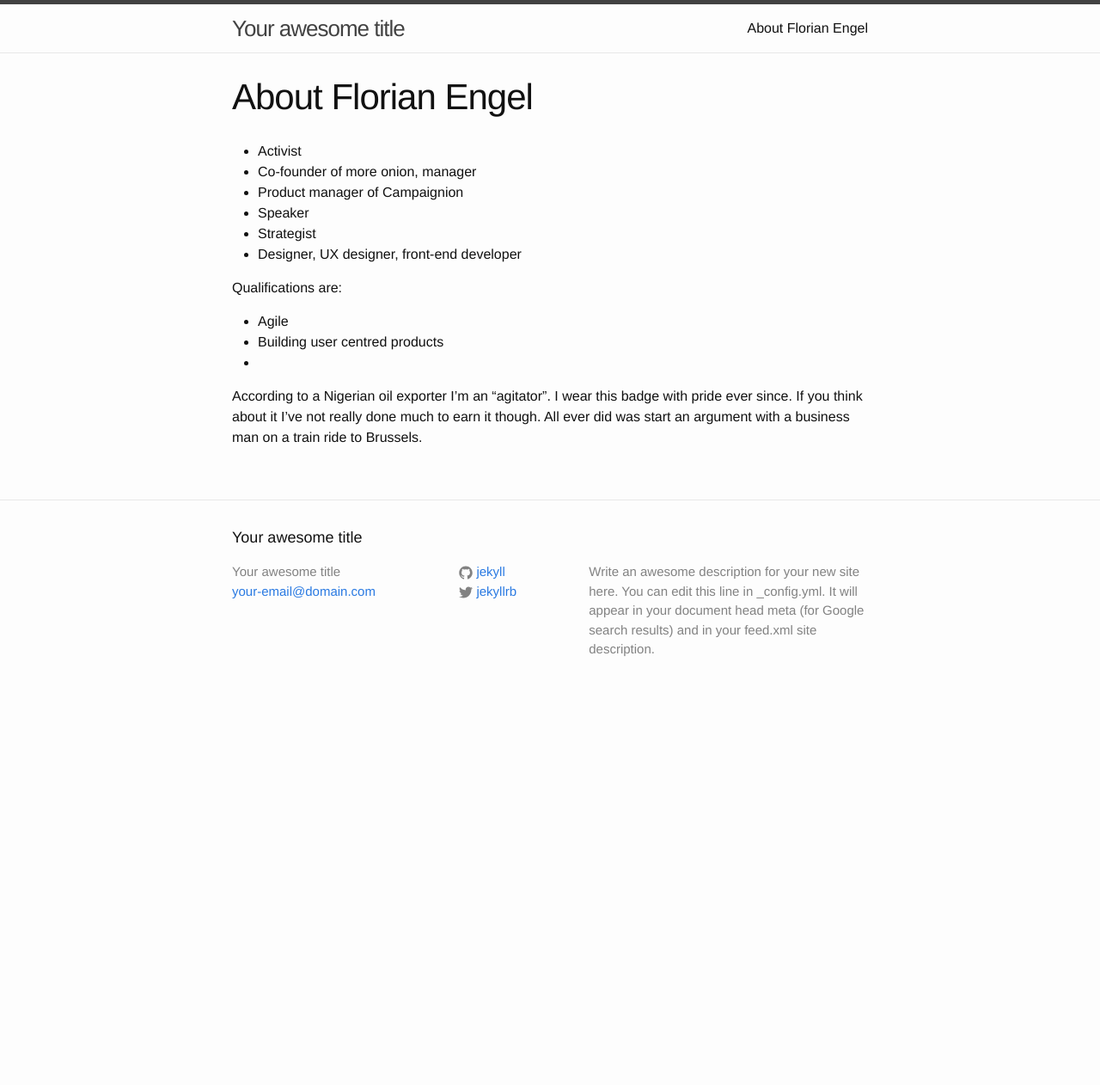
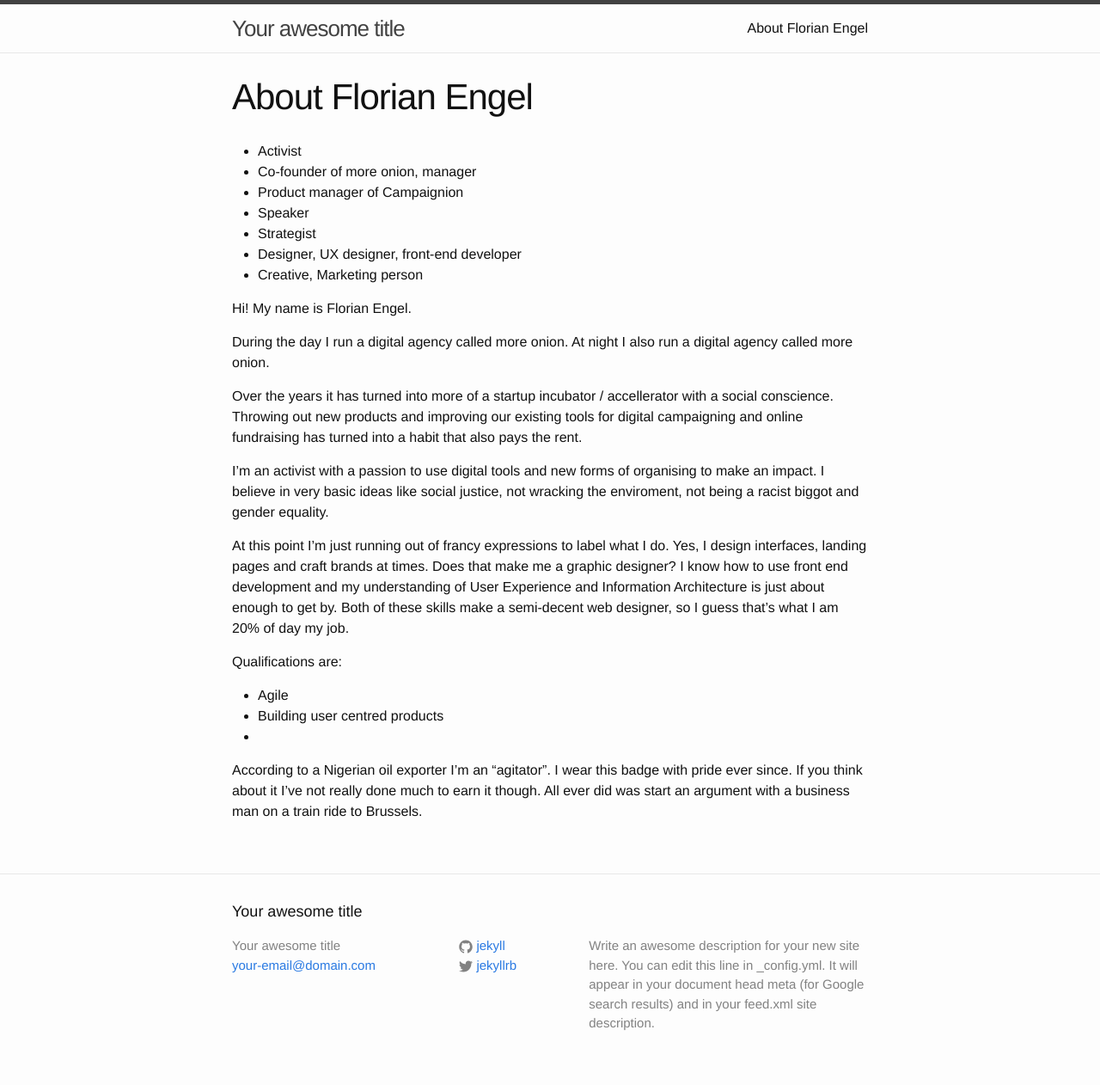
Before and after one commit to gitigitibangbang/florian-engel-website-gh, a Jekyll site: the page built from about.md, in a window 1280 px wide. Shown: the whole page at 86% size. Built offline with Jekyll 4.4.1, drawn with Linux system fonts in a browser that asks for light colours; before the commit the page ends 900 px from its top, so only the background shows below that.

Commit message:
Update from Forestry.io - about.md

```diff
--- a/about.md
+++ b/about.md
@@ -10,6 +10,22 @@ draft: true
 * Speaker
 * Strategist
 * Designer, UX designer, front-end developer
+* Creative, Marketing person
+
+
+
+Hi!
+My name is Florian Engel.
+
+During the day I run a digital agency called more onion. At night I also run a digital agency called more onion.
+
+Over the years it has turned into more of a startup incubator / accellerator with a social conscience. Throwing out new products and improving our existing tools for digital campaigning and online fundraising has turned into a habit that also pays the rent.
+
+I'm an activist with a passion to use digital tools and new forms of organising to make an impact. I believe in very basic ideas like social justice, not wracking the enviroment, not being a racist biggot and gender equality.
+
+At this point I'm just running out of francy expressions to label what I do.
+Yes, I design interfaces, landing pages and craft brands at times. Does that make me a graphic designer?
+I know how to use front end development and my understanding of User Experience and Information Architecture is just about enough to get by. Both of these skills make a semi-decent web designer, so I guess that's what I am 20% of day my job.
 
 Qualifications are:
 * Agile
```
